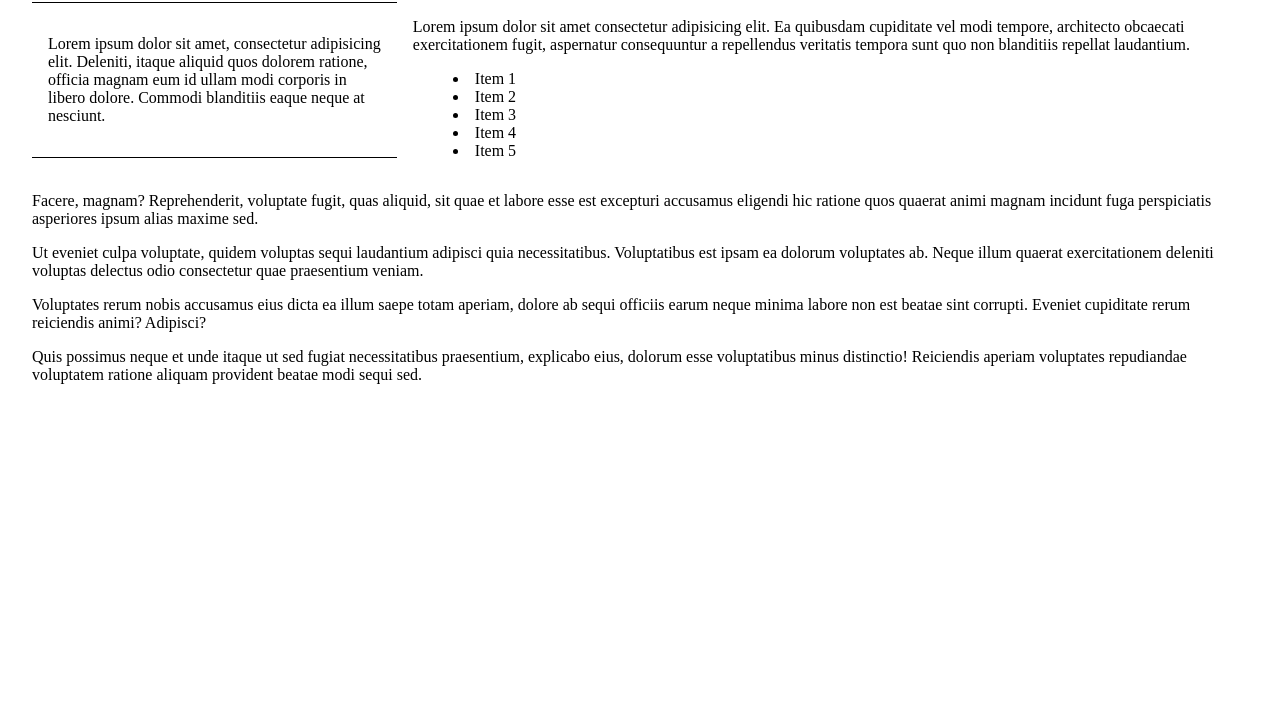
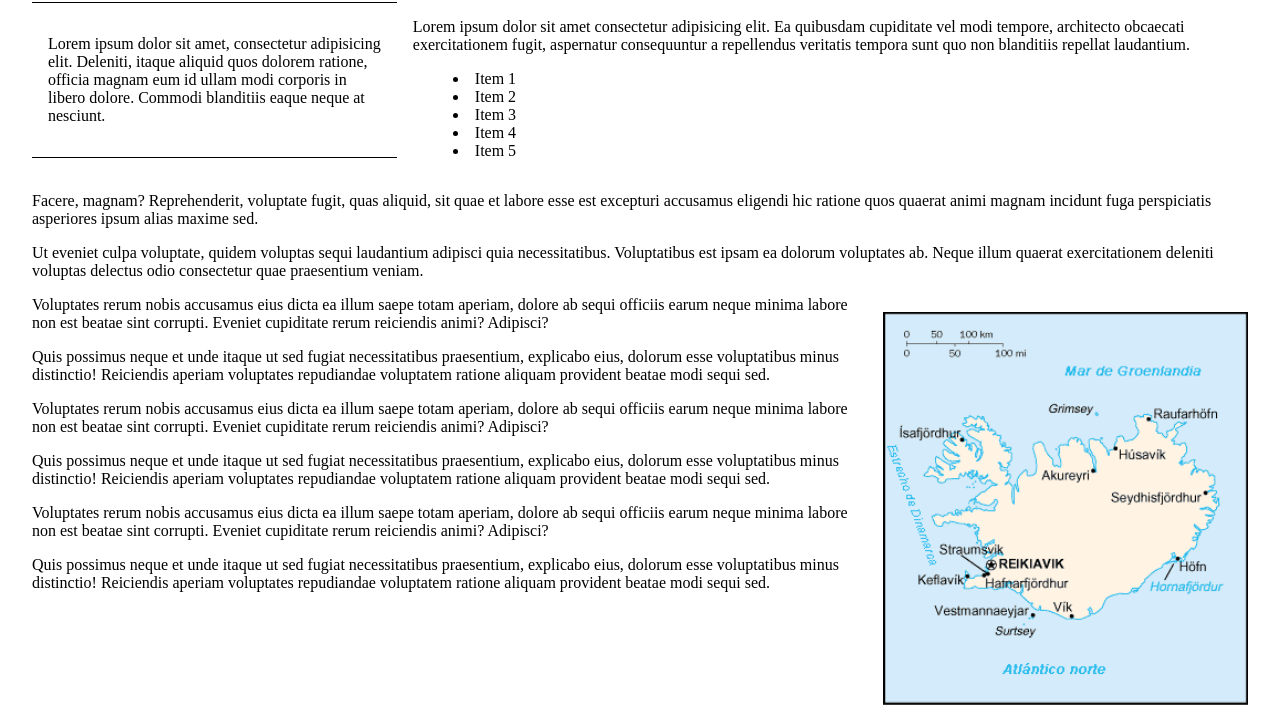
Before and after one commit to amadboc/paginas-web_css, a plain HTML site: page 03_flujo/index.html in a window 1280 px wide. Shown: the part 88-800 px from the top of the page. Drawn offline with Linux system fonts and the light colour scheme.

Commit message:
cambios 03_flujo

```diff
--- a/03_flujo/index.html
+++ b/03_flujo/index.html
@@ -1,3 +1,4 @@
+
 <!DOCTYPE html>
 <html lang="es">
 <head>
@@ -12,7 +13,7 @@
     <section>
         <div><p>Lorem ipsum dolor sit amet, consectetur adipisicing elit. Deleniti, itaque aliquid quos dolorem ratione, officia magnam eum id ullam modi corporis in libero dolore. Commodi blanditiis eaque neque at nesciunt.</p></div>
         <div>
-            <p>Lorem ipsum dolor sit amet consectetur adipisicing elit. Ea quibusdam cupiditate vel modi tempore, architecto obcaecati exercitationem fugit, aspernatur consequuntur a repellendus veritatis tempora sunt quo non blanditiis repellat laudantium.</p>
+       <p>Lorem ipsum dolor sit amet consectetur adipisicing elit. Ea quibusdam cupiditate vel modi tempore, architecto obcaecati exercitationem fugit, aspernatur consequuntur a repellendus veritatis tempora sunt quo non blanditiis repellat laudantium.</p>
         <ul>
             <li>Item 1</li>
             <li>Item 2</li>
@@ -21,9 +22,19 @@
             <li>Item 5</li>
         </ul>
         </div>
+
         <div class="clearfix"></div>
         <p>Facere, magnam? Reprehenderit, voluptate fugit, quas aliquid, sit quae et labore esse est excepturi accusamus eligendi hic ratione quos quaerat animi magnam incidunt fuga perspiciatis asperiores ipsum alias maxime sed.</p>
         <p>Ut eveniet culpa voluptate, quidem voluptas sequi laudantium adipisci quia necessitatibus. Voluptatibus est ipsam ea dolorum voluptates ab. Neque illum quaerat exercitationem deleniti voluptas delectus odio consectetur quae praesentium veniam.</p>
+
+        <div class="img-wrapper">
+            <img src="../proyecto/img/mapa islandia.png" alt="Islandia...">
+        </div>
+
+        <p>Voluptates rerum nobis accusamus eius dicta ea illum saepe totam aperiam, dolore ab sequi officiis earum neque minima labore non est beatae sint corrupti. Eveniet cupiditate rerum reiciendis animi? Adipisci?</p>
+        <p>Quis possimus neque et unde itaque ut sed fugiat necessitatibus praesentium, explicabo eius, dolorum esse voluptatibus minus distinctio! Reiciendis aperiam voluptates repudiandae voluptatem ratione aliquam provident beatae modi sequi sed.</p>
+        <p>Voluptates rerum nobis accusamus eius dicta ea illum saepe totam aperiam, dolore ab sequi officiis earum neque minima labore non est beatae sint corrupti. Eveniet cupiditate rerum reiciendis animi? Adipisci?</p>
+        <p>Quis possimus neque et unde itaque ut sed fugiat necessitatibus praesentium, explicabo eius, dolorum esse voluptatibus minus distinctio! Reiciendis aperiam voluptates repudiandae voluptatem ratione aliquam provident beatae modi sequi sed.</p>
         <p>Voluptates rerum nobis accusamus eius dicta ea illum saepe totam aperiam, dolore ab sequi officiis earum neque minima labore non est beatae sint corrupti. Eveniet cupiditate rerum reiciendis animi? Adipisci?</p>
         <p>Quis possimus neque et unde itaque ut sed fugiat necessitatibus praesentium, explicabo eius, dolorum esse voluptatibus minus distinctio! Reiciendis aperiam voluptates repudiandae voluptatem ratione aliquam provident beatae modi sequi sed.</p>
     </section>
--- a/03_flujo/style.css
+++ b/03_flujo/style.css
@@ -28,3 +28,15 @@ div:nth-of-type(2) {
 ul {
     list-style-position: inside;
 }
+
+img {
+    width: 100%;
+}
+
+.img-wrapper {
+    width: 30%;
+    max-width: 600px;
+    float:right;
+    margin-left: 1rem;
+    margin-top: 1rem;
+}
```
